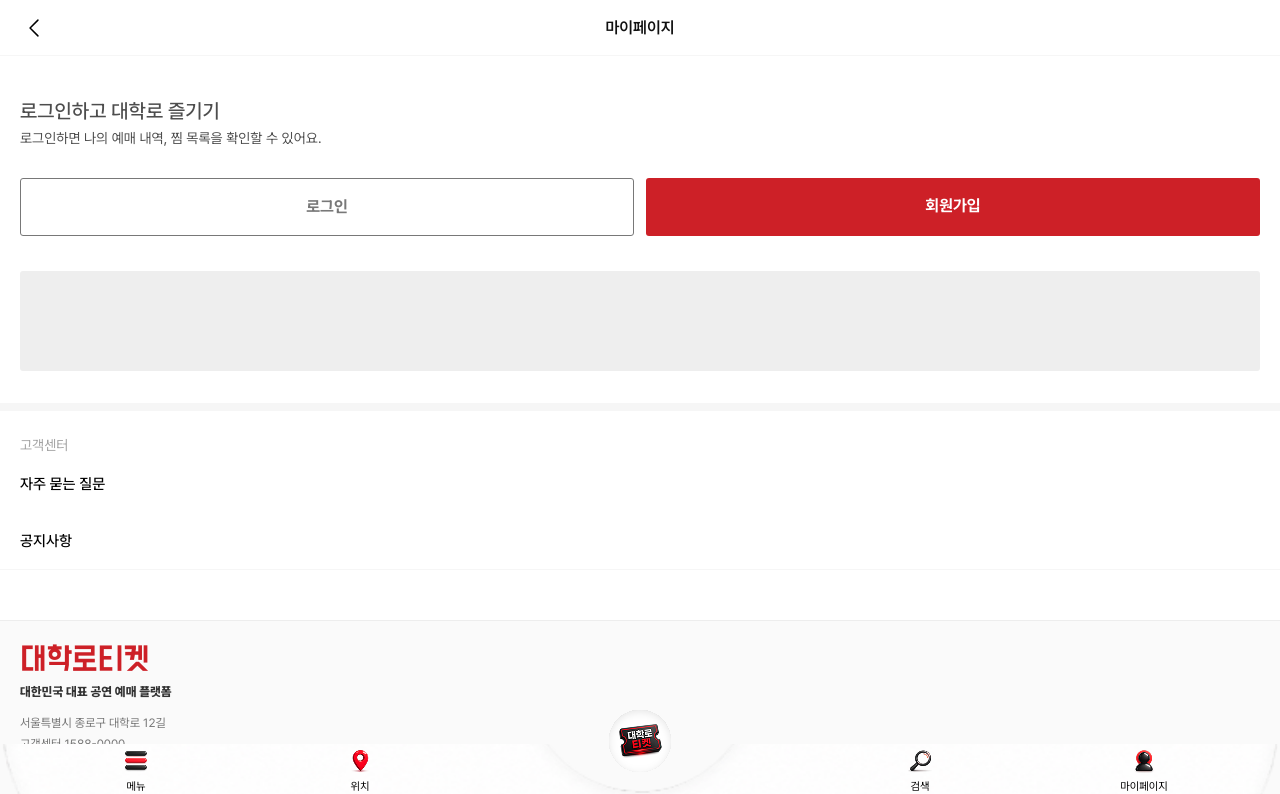
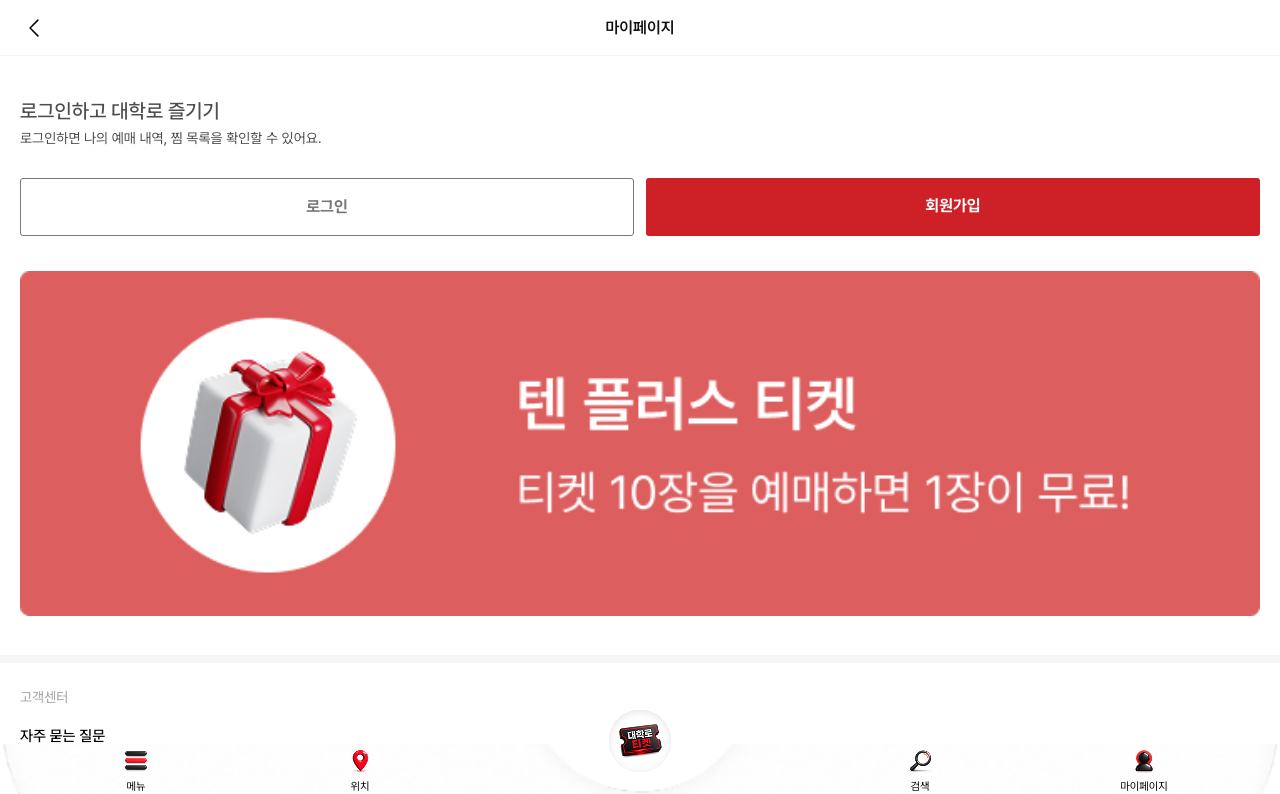
Before and after one commit to whthdbs9604/team_third, a React (Create React App) app: page /mypage in a window 1280 px wide. Shown: the top 794 px of the page. Built offline with nearby package versions, Linux system fonts and the light colour scheme; some icons are missing.

Commit message:
마이페이지 배너 추가

```diff
--- a/src/css/mypage.css
+++ b/src/css/mypage.css
@@ -45,9 +45,10 @@
   border-bottom: 8px solid #F6F6F6;
 }
 #mypage_wrap .event_banner a {
-  background: #eee;
   display: block;
   width: 100%;
-  height: 100px;
   border-radius: 3px;
+}
+#mypage_wrap .event_banner img {
+  width: 100%;
 }/*# sourceMappingURL=mypage.css.map */
--- a/src/css/mypage.scss
+++ b/src/css/mypage.scss
@@ -6,6 +6,7 @@
     padding: 96px 0px 0;
     flex:1;
     .event_banner{ padding:0 20px 32px; border-bottom: 8px solid #F6F6F6;
-    a{ background: #eee; display: block;width: 100%; height: 100px; border-radius: 3px;}
+    a{ display: block;width: 100%; border-radius: 3px;}
+    img{width: 100%;}
     }
 }
--- a/src/sub/MyPage.js
+++ b/src/sub/MyPage.js
@@ -24,7 +24,7 @@ export default function MyPage({title}) {
             </div>
 
             <div className='event_banner'>
-                <Link to="/"></Link>
+                <Link to="/"><img src={`${process.env.PUBLIC_URL}/img/ticket_event.png`} alt="티켓이벤트" /></Link>
             </div>
 
             <div className='menu_list'>
```
Also changed, not shown: public/img/ticket_event.png (added), 1 other file (tests, documents, lock files or other folders).
